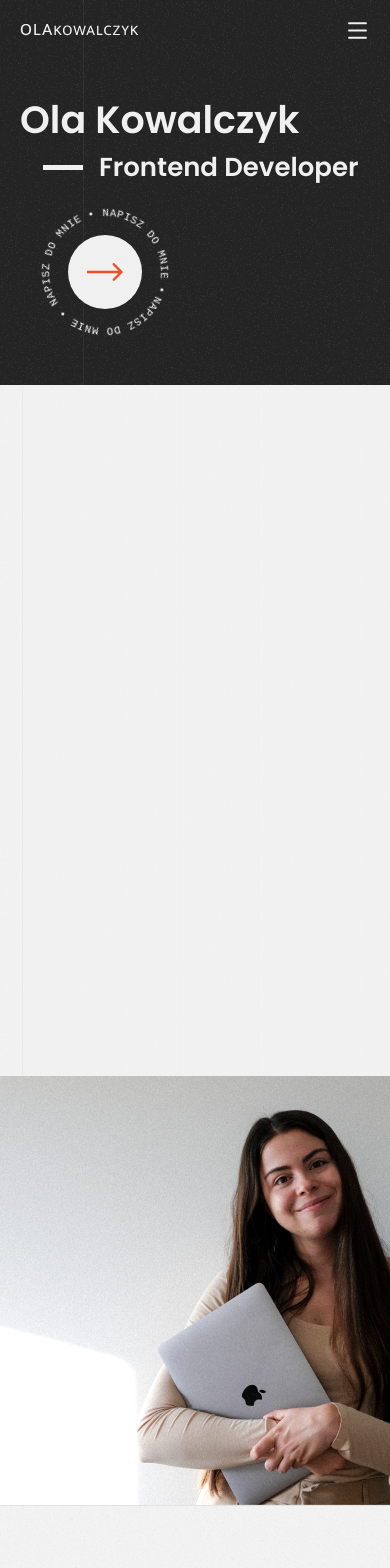
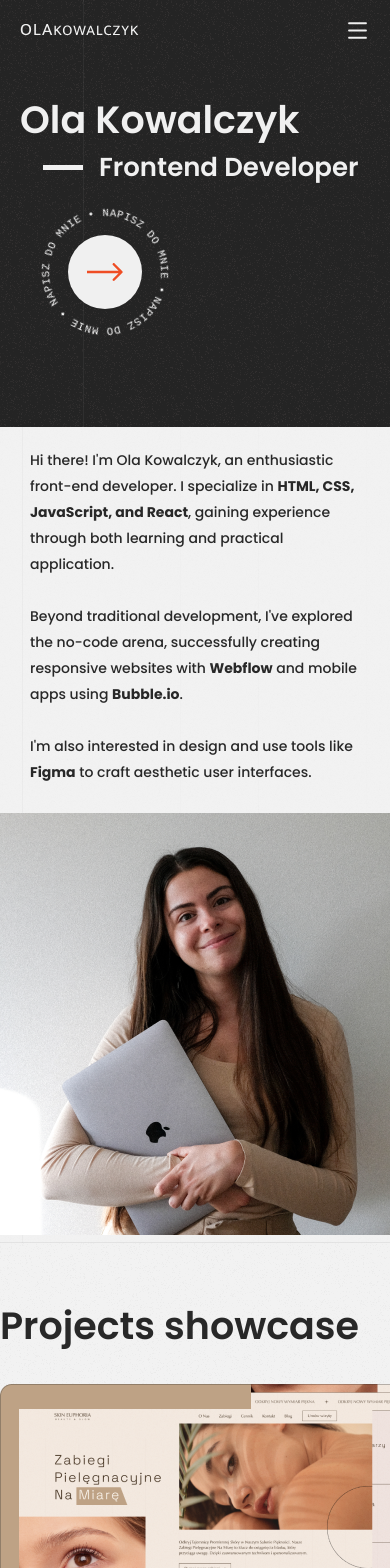
Before and after one commit to OlaHeklaDesign/PortfolioPaage, a React (Create React App) app: page / in a window 390 px wide. Shown: the top 1568 px of the page. Built offline with nearby package versions, Linux system fonts and the light colour scheme.

Commit message:
HeroWhite responsivness

```diff
--- a/src/Components/HeroBlack/HeroBlack.css
+++ b/src/Components/HeroBlack/HeroBlack.css
@@ -111,6 +111,7 @@
   .hero-black {
     flex-direction: column;
     align-items: start;
+    padding: 48px 0 90px 0;
   }
   .hero-rightwhite-button {
     margin-left: 40px;
--- a/src/Components/HeroWhite/HeroWhite.css
+++ b/src/Components/HeroWhite/HeroWhite.css
@@ -4,7 +4,7 @@
   align-items: end;
   max-width: 1272px;
   margin: 0 auto;
-  overflow: hidden;
+  position: relative;
 }
 
 .hero-white-left-box {
@@ -14,7 +14,6 @@
 
 .hero-white-right-box {
   padding: 0 180px 28px 68px;
-  position: relative;
 }
 
 .hero-white-right-box p {
@@ -37,8 +36,8 @@
   border-radius: 100px;
   filter: blur(55px);
   position: absolute;
-  top: 54px;
-  right: 100px;
+  top: 46px;
+  right: 68px;
 }
 
 .hero-blur-red {
@@ -49,8 +48,8 @@
   background: #EF4D24;
   filter: blur(75px);
   position: absolute;
-  top: -28px;
-  right: 0;
+  top: -36px;
+  right: 48px;
 }
 
 .hero-blur-purple {
@@ -60,12 +59,61 @@
   background: rgba(70, 0, 225, 0.80);
   filter: blur(75px);
   position: absolute;
-  top: 0;
-  right: -80px;
+  top: -8px;
+  right: -32px;
 }
 
 .hero-blures {
   position: absolute;
-  top: -8px;
-  right: 48px;
+  top: 0;
+  right: 0;
+  width: 500px;
+  height: 500px;
 }
+
+@media only screen and (max-width: 1350px)  {
+  .hero-white {
+    margin: 0 0 0 auto;
+  }
+  .hero-blures {
+    overflow: hidden;
+  }
+}
+
+@media only screen and (max-width: 1200px)  {
+  .hero-white-right-box {
+    padding: 0 20px 28px 30px;
+  }
+}
+
+@media only screen and (max-width: 997px)  {
+  .hero-white-left-box img {
+    height: 100%;
+  }
+  .hero-white-left-box {
+    max-width: 800px;
+    display: flex;
+    justify-content: center;
+    overflow: hidden;
+    margin-left: 20px;
+  }
+}
+
+@media only screen and (max-width: 754px)  {
+  .hero-white {
+    flex-direction: column-reverse;
+    margin-bottom: 7px;
+    align-items: center;
+    overflow: hidden;
+  }
+  .hero-white-left-box {
+    margin-top: 0px;
+    margin-left: 0;
+  }
+  .hero-white-right-box {
+    padding: 20px 20px 28px 30px
+  }
+  .hero-blures {
+    display: none;
+  }
+}
```
